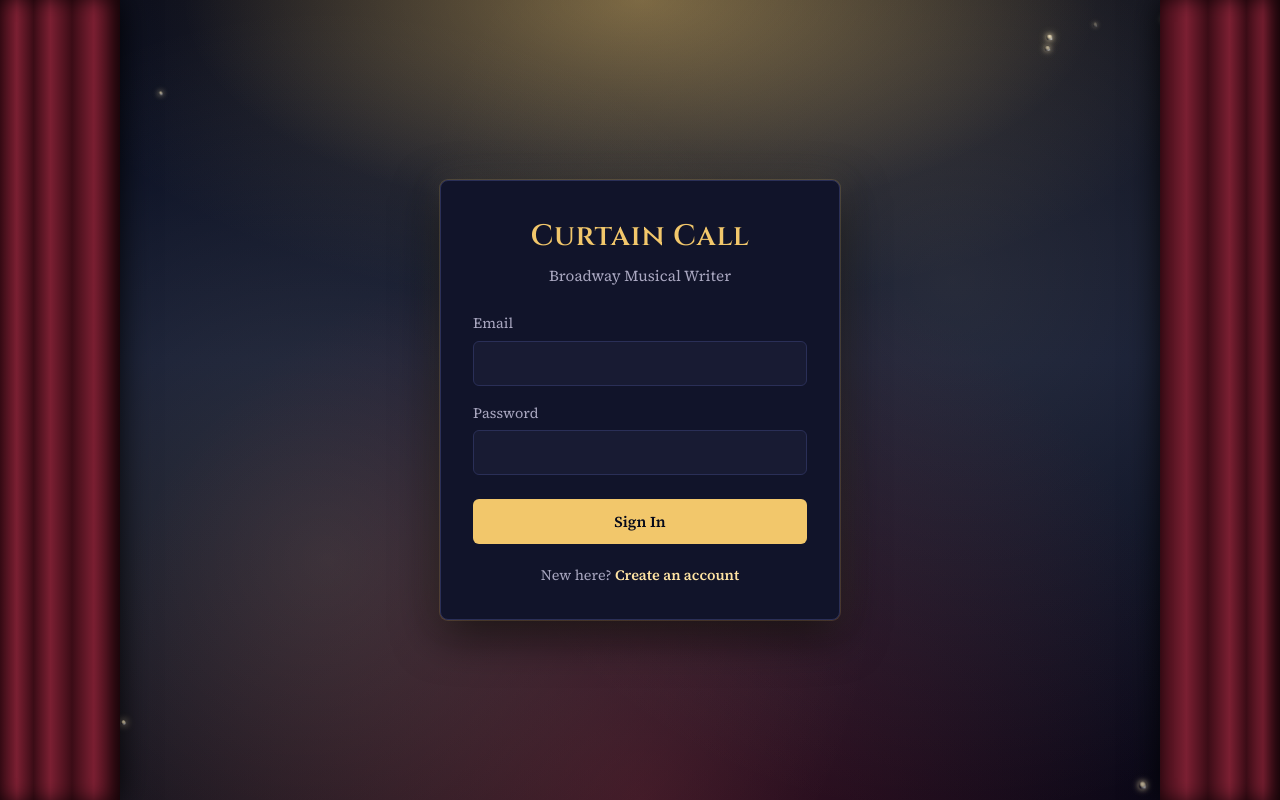
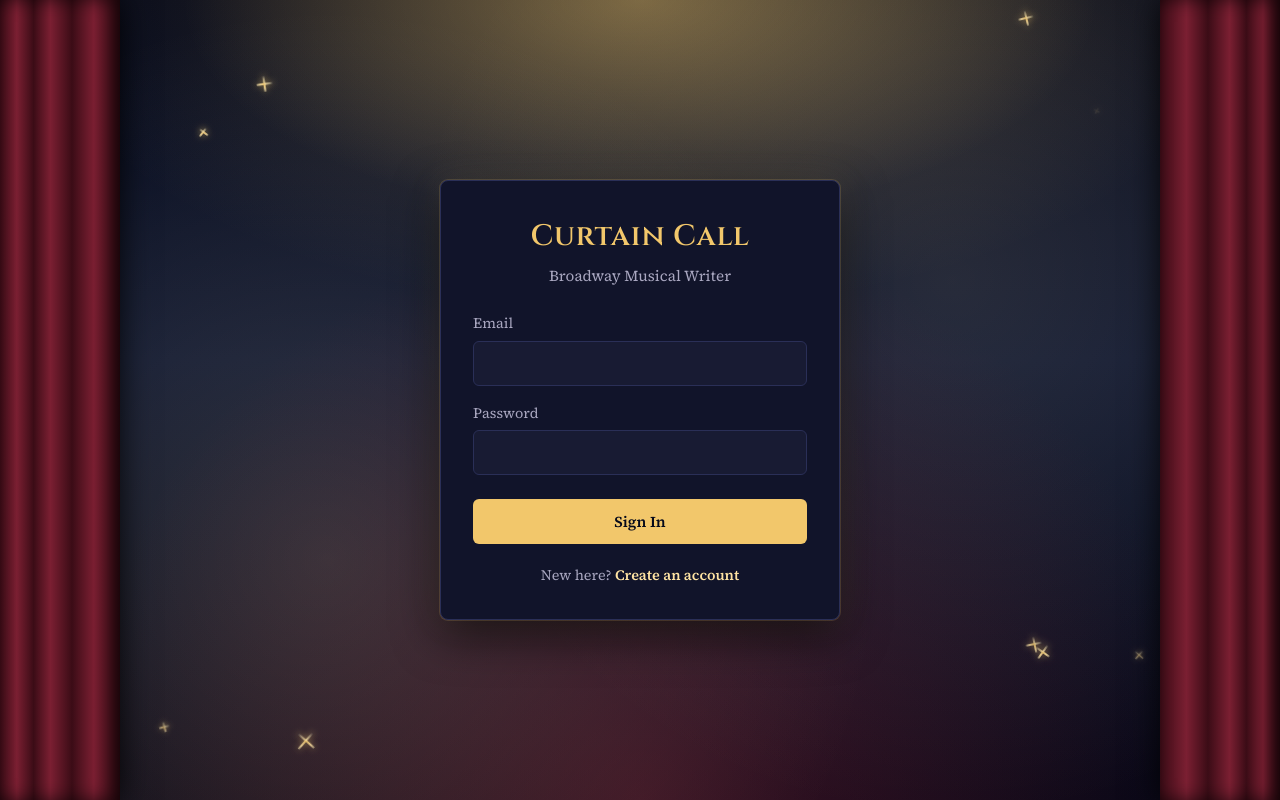
Before and after one commit to nrobertson456/phil_app, a React (Vite) app in the folder frontend/: page /login in a window 1280 px wide. Built offline with nearby package versions, Linux system fonts and the light colour scheme.

Commit message:
Added glamorous cross sparkle animation

```diff
--- a/frontend/src/components/Components.css
+++ b/frontend/src/components/Components.css
@@ -149,7 +149,7 @@
   white-space: pre-wrap;
 }
 
-/* Floating sparkle stars layer — individual twinkling points in corners */
+/* Cross-shaped sparkles (✨) — chandelier glints in corners */
 .sparkle-layer {
   position: fixed;
   inset: 0;
@@ -157,41 +157,99 @@
   z-index: 3;
 }
 
-.sparkle-star {
+.sparkle-cross {
   position: absolute;
-  border-radius: 50%;
-  background:
-    radial-gradient(circle at 50% 35%, rgba(255, 247, 221, 1) 0, rgba(255, 235, 186, 0.9) 28%, transparent 60%),
-    radial-gradient(circle at 80% 80%, rgba(255, 255, 255, 0.9) 0, transparent 55%);
-  box-shadow:
-    0 0 6px rgba(255, 235, 186, 0.85),
-    0 0 12px rgba(255, 235, 186, 0.55);
-  opacity: 0;
-  transform: scale(0.4) translate3d(0, 0, 0);
-  animation-name: sparkle-pop;
-  animation-timing-function: ease-in-out;
-  animation-iteration-count: infinite;
+  width: var(--sparkle-size, 14px);
+  height: var(--sparkle-size, 14px);
+  animation: sparkle-rotate var(--sparkle-rotate-duration, 18s) linear var(--sparkle-delay, 0s) infinite;
 }
 
-@keyframes sparkle-pop {
-  0%, 12% {
+.sparkle-cross-inner {
+  display: block;
+  position: relative;
+  width: 100%;
+  height: 100%;
+  transform-origin: center center;
+  opacity: 0;
+  animation: sparkle-twinkle var(--sparkle-duration, 7s) ease-in-out var(--sparkle-delay, 0s) infinite;
+}
+
+/* Horizontal bar of the cross */
+.sparkle-cross-inner::before {
+  content: '';
+  position: absolute;
+  left: 0;
+  top: 50%;
+  width: 100%;
+  height: 2px;
+  min-height: 12%;
+  background: linear-gradient(
+    90deg,
+    transparent 0%,
+    rgba(255, 236, 179, 0.5) 20%,
+    rgba(255, 228, 163, 0.95) 50%,
+    rgba(242, 199, 107, 1) 50%,
+    rgba(255, 228, 163, 0.95) 80%,
+    rgba(255, 236, 179, 0.5) 100%,
+    transparent 100%
+  );
+  border-radius: 2px;
+  transform: translateY(-50%);
+  box-shadow: 0 0 6px rgba(242, 199, 107, 0.6);
+}
+
+/* Vertical bar of the cross */
+.sparkle-cross-inner::after {
+  content: '';
+  position: absolute;
+  top: 0;
+  left: 50%;
+  width: 2px;
+  min-width: 12%;
+  height: 100%;
+  background: linear-gradient(
+    180deg,
+    transparent 0%,
+    rgba(255, 236, 179, 0.5) 20%,
+    rgba(255, 228, 163, 0.95) 50%,
+    rgba(242, 199, 107, 1) 50%,
+    rgba(255, 228, 163, 0.95) 80%,
+    rgba(255, 236, 179, 0.5) 100%,
+    transparent 100%
+  );
+  border-radius: 2px;
+  transform: translateX(-50%);
+  box-shadow: 0 0 6px rgba(242, 199, 107, 0.6);
+}
+
+@keyframes sparkle-twinkle {
+  0%, 18% {
     opacity: 0;
-    transform: scale(0.4) translate3d(0, 0, 0);
+    transform: scale(0.6);
   }
-  18% {
+  28% {
+    opacity: 0.9;
+    transform: scale(1);
+  }
+  40% {
     opacity: 1;
-    transform: scale(1) translate3d(0, 0, 0);
-  }
-  35% {
-    opacity: 0.8;
-    transform: scale(0.85) translate3d(0.2px, -0.4px, 0);
+    transform: scale(1.02);
   }
   55% {
-    opacity: 0.4;
-    transform: scale(0.7) translate3d(-0.4px, 0.4px, 0);
+    opacity: 0.5;
+    transform: scale(0.95);
   }
-  70%, 100% {
+  72%, 100% {
     opacity: 0;
-    transform: scale(0.4) translate3d(0, 0.6px, 0);
+    transform: scale(0.6);
   }
 }
+
+@keyframes sparkle-rotate {
+  from {
+    transform: rotate(0deg);
+  }
+  to {
+    transform: rotate(360deg);
+  }
+}
--- a/frontend/src/components/CornerSparkles.jsx
+++ b/frontend/src/components/CornerSparkles.jsx
@@ -1,21 +1,28 @@
 import React, { useMemo } from 'react';
 
-const STAR_COUNT = 20;
+const SPARKLE_COUNT = 24;
 const CORNERS = ['top-left', 'top-right', 'bottom-left', 'bottom-right'];
 
 function randomInRange(min, max) {
   return min + Math.random() * (max - min);
 }
 
-function createStars() {
-  return Array.from({ length: STAR_COUNT }, (_, index) => {
+function createSparkles() {
+  return Array.from({ length: SPARKLE_COUNT }, (_, index) => {
     const corner = CORNERS[index % CORNERS.length];
-    const baseOffset = randomInRange(0, 14); // how far in from each edge (0–14%)
-    const secondaryOffset = randomInRange(0, 18);
+    const baseOffset = randomInRange(0, 22);
+    const secondaryOffset = randomInRange(0, 24);
+
+    const size = randomInRange(10, 22);
+    const delay = randomInRange(0, 8);
+    const duration = randomInRange(5, 11);
+    const rotateDuration = randomInRange(12, 24);
 
     const style = {
-      animationDelay: `${randomInRange(0, 6).toFixed(2)}s`,
-      animationDuration: `${randomInRange(3.5, 7.5).toFixed(2)}s`,
+      '--sparkle-size': `${size}px`,
+      '--sparkle-delay': `${delay.toFixed(2)}s`,
+      '--sparkle-duration': `${duration.toFixed(2)}s`,
+      '--sparkle-rotate-duration': `${rotateDuration.toFixed(1)}s`,
     };
 
     switch (corner) {
@@ -38,22 +45,23 @@ function createStars() {
         break;
     }
 
-    // Slight size variation per star
-    const size = randomInRange(5, 9);
-    style.width = `${size}px`;
-    style.height = `${size}px`;
-
     return { id: index, style };
   });
 }
 
 export default function CornerSparkles() {
-  const stars = useMemo(createStars, []);
+  const sparkles = useMemo(createSparkles, []);
 
   return (
     <div className="sparkle-layer" aria-hidden="true">
-      {stars.map((star) => (
-        <div key={star.id} className="sparkle-star" style={star.style} />
+      {sparkles.map((sparkle) => (
+        <div
+          key={sparkle.id}
+          className="sparkle-cross"
+          style={sparkle.style}
+        >
+          <span className="sparkle-cross-inner" />
+        </div>
       ))}
     </div>
   );
```
Also changed, not shown: 2 other files (tests, documents, lock files or other folders).
